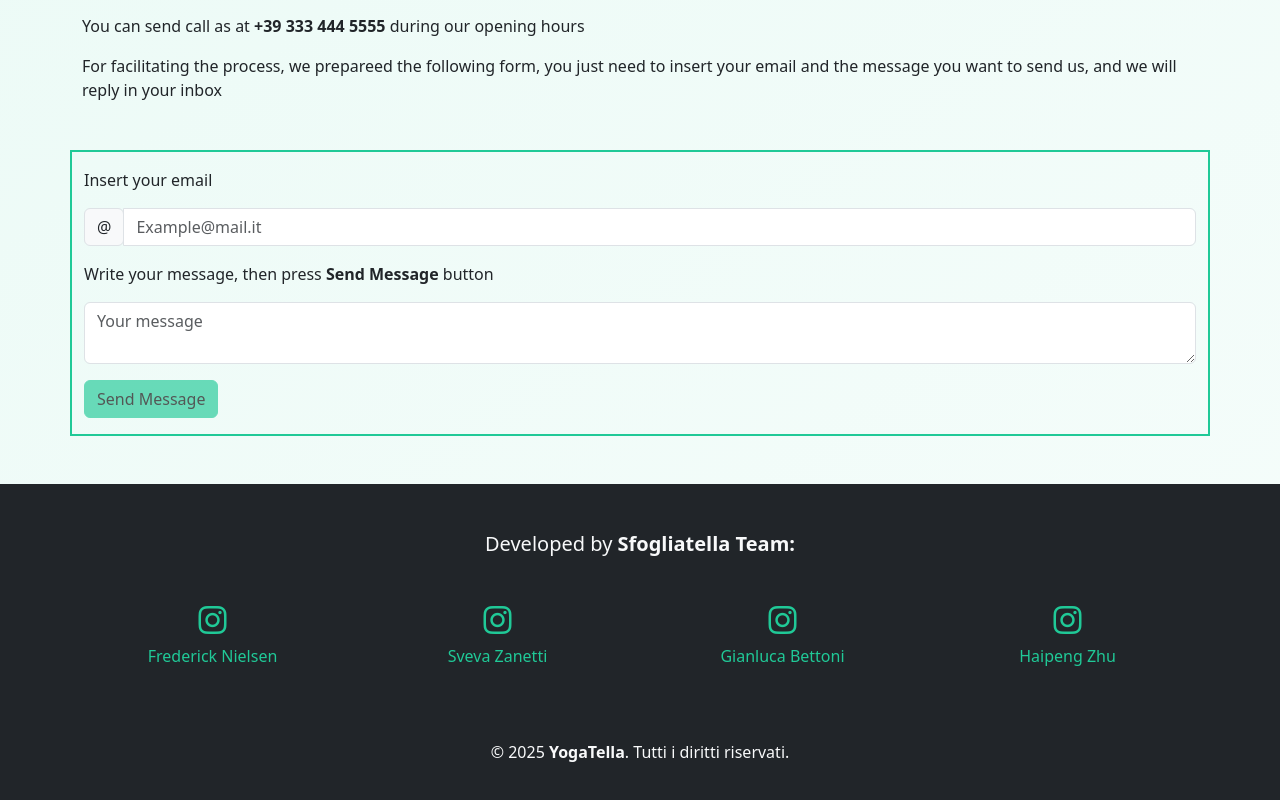
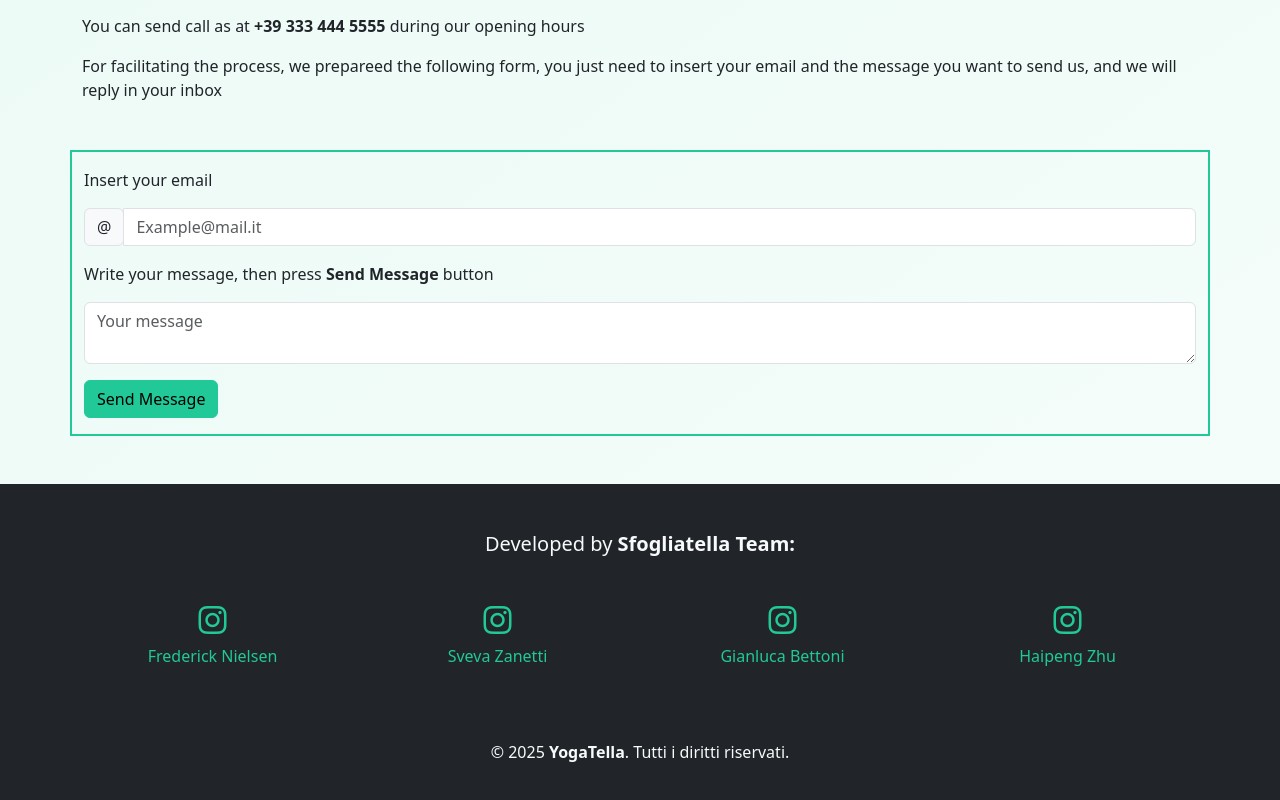
Before and after one commit to fred321f/hypmed_sfogliatella, a Nuxt app: page /contact in a window 1280 px wide. Shown: the part 866-1666 px from the top of the page. Built offline with nearby package versions, Linux system fonts and the light colour scheme.

Commit message:
Allert if input is incomplete

```diff
--- a/components/InputMessage.vue
+++ b/components/InputMessage.vue
@@ -28,7 +28,6 @@
         <button
             type="button"
             class="btn btn-primary"
-            :disabled="!isFormValid"
             @click="handleSend"
         >
             {{ buttonText }}
```
